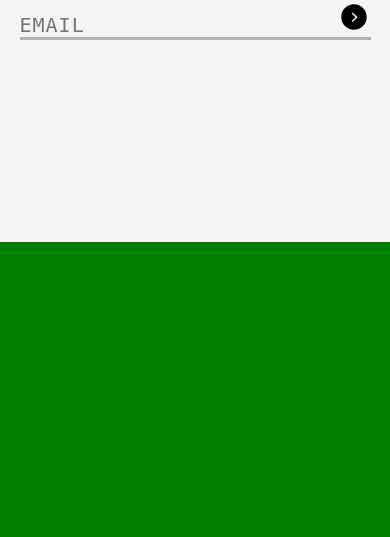
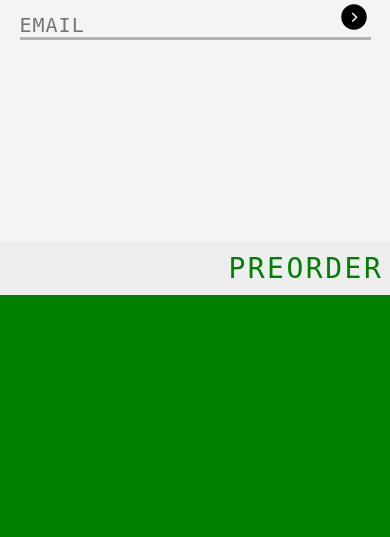
Before and after one commit to brianjosephkeener/portfolio_projects, a Flask app: page / in a window 390 px wide. Shown: the part 4108-4645 px from the top of the page. Run offline with Flask 2, Linux system fonts and the light colour scheme.

Commit message:
news ticker css

```diff
--- a/canoo_clone_python/static/style.css
+++ b/canoo_clone_python/static/style.css
@@ -360,4 +360,32 @@
         letter-spacing: 1.5px !important;
         box-shadow: 0px 2px 2px rgba(138, 136, 136, 0.753);
     }
+
+.hwrap {
+    overflow: hidden;
+    background: #eee;
+  }
+
+
+  .hmove { display: flex; }
+
+
+  .hitem {
+    flex-shrink: 0;
+    width: 100%;
+    box-sizing: border-box;
+    padding: 10px;
+    text-align: center;
+    letter-spacing: 2.5px;
+    font-size: 28px;
+    white-space:nowrap;
+    color: green;
+  }
+
+
+  @keyframes tickerh {
+    0% { transform: translate3d(100%, 0, 0); }
+    100% { transform: translate3d(-100%, 0, 0); }
+  }
+  .hmove { animation: tickerh linear 30s infinite; }
 }
--- a/canoo_clone_python/templates/index.html
+++ b/canoo_clone_python/templates/index.html
@@ -169,6 +169,18 @@
 
                 </div>
                 <div id="show-reel-container">
+                    <div class="hwrap"><div class="hmove">
+                        <div class="hitem">PREORDER YOUR LIFESTYLE VEHICLE HERE</div>
+                      </div></div>
+                    <div>
+
+                    </div>
+                    <div>
+
+                    </div>
+                    <div>
+
+                    </div>
                 </div>
             </div>
         </div>
```
